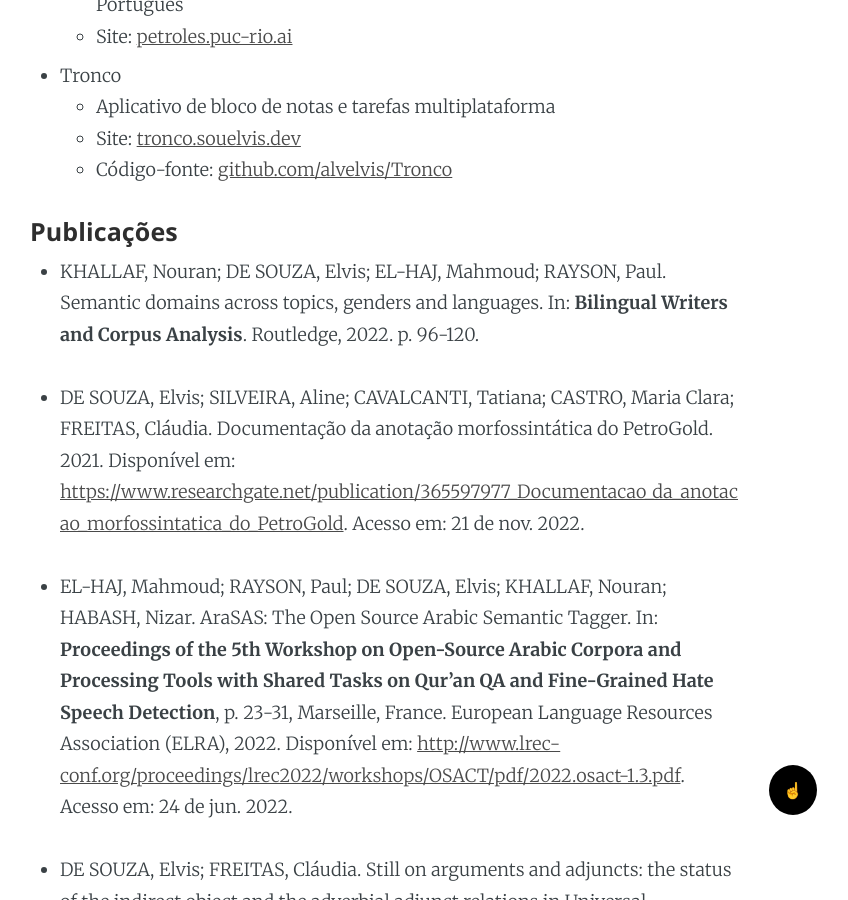
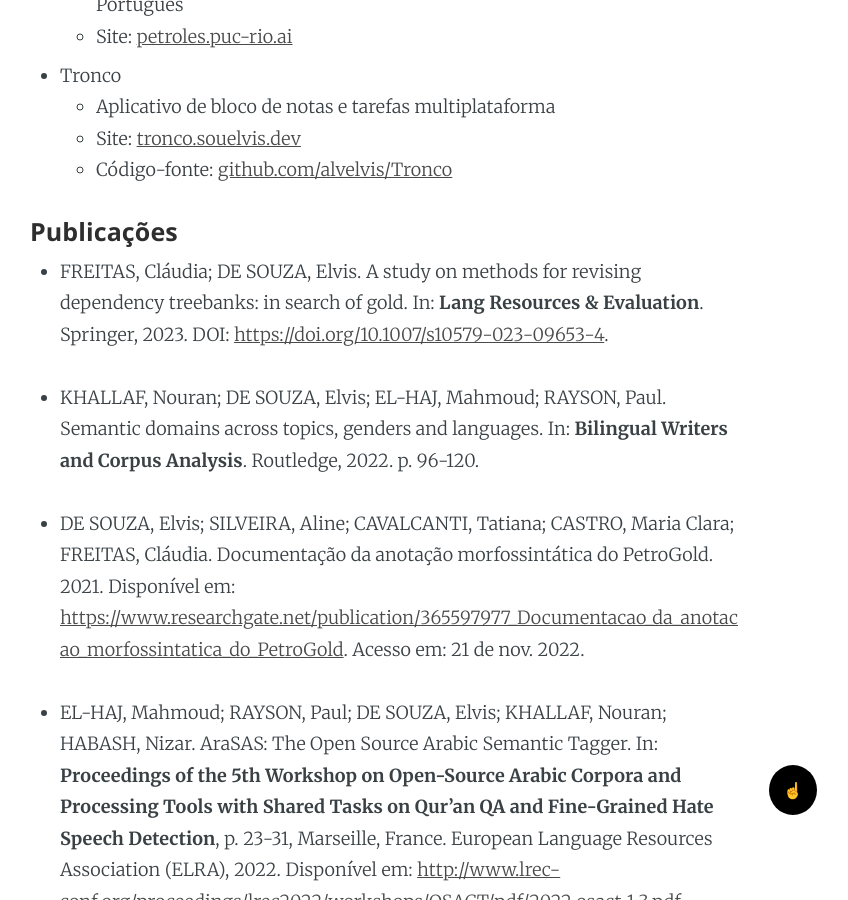
Before and after one commit to alvelvis/alvelvis.github.io, a Jekyll site: the page built from sobre.md, in a window 1280 px wide and 900 px high, scrolled down 4761 px. Shown: the whole window, without its empty margins (255-1103 px from the left). Built offline with Jekyll 4.4.1, drawn with Linux system fonts in a browser that asks for light colours; some of the changed lines change nothing that is shown; some of the changed text lies outside the part shown.

Commit message:
new article

```diff
--- a/sobre.md
+++ b/sobre.md
@@ -23,7 +23,7 @@
 #### Experiência
 
 - 2019-hoje: Laboratório de Inteligência Computacional Aplicada (ICA/PUC-Rio)
-    - Desenvolvedor de software júnior (2023-atual)
+    - Desenvolvedor de software (2023-hoje)
     - Bolsista de mestrado (2021-2023) e de iniciação científica (2019-2021)
     - Membro do projeto [Petrolês](http://petroles.puc-rio.ai) na equipe de processamento de linguagem natural (PLN). O projeto é realizado no Laboratório de Inteligência Computacional Aplicada (ICA/PUC-Rio) e é financiado pela Agência Nacional do Petróleo (ANP). O objetivo da equipe de PLN é desenvolver artefatos de PLN que subsidiem a extração automática de informação em textos do domínio do óleo & gás.
 - 2020: University Center for Computer Corpus Research on Language (UCREL/Lancaster University)
@@ -77,6 +77,8 @@
 
 #### Publicações
 
+- FREITAS, Cláudia; DE SOUZA, Elvis. A study on methods for revising dependency treebanks: in search of gold. In: **Lang Resources & Evaluation**. Springer, 2023. DOI: [https://doi.org/10.1007/s10579-023-09653-4](https://doi.org/10.1007/s10579-023-09653-4).
+
 - KHALLAF, Nouran; DE SOUZA, Elvis; EL-HAJ, Mahmoud; RAYSON, Paul. Semantic domains across topics, genders and languages. In: **Bilingual Writers and Corpus Analysis**. Routledge, 2022. p. 96-120.
 
 - DE SOUZA, Elvis; SILVEIRA, Aline; CAVALCANTI, Tatiana; CASTRO, Maria Clara; FREITAS, Cláudia. Documentação da anotação morfossintática do PetroGold. 2021. Disponível em: [https://www.researchgate.net/publication/365597977_Documentacao_da_anotacao_morfossintatica_do_PetroGold](https://www.researchgate.net/publication/365597977_Documentacao_da_anotacao_morfossintatica_do_PetroGold). Acesso em: 21 de nov. 2022.
```
